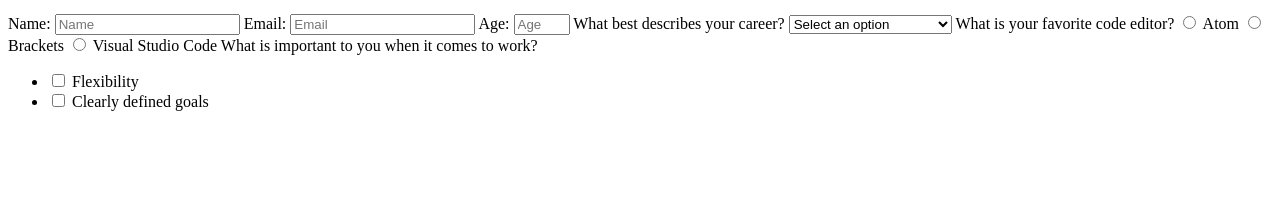
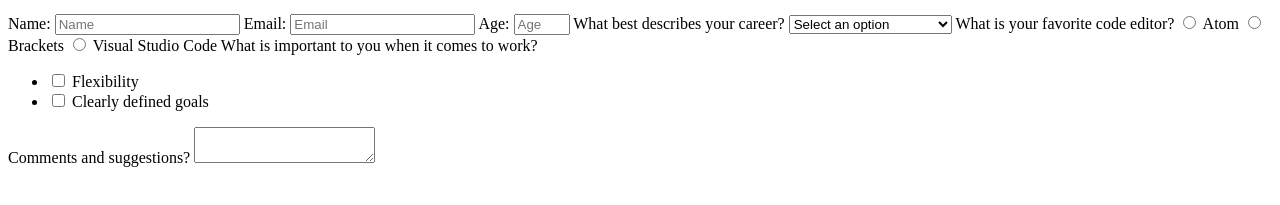
Before and after one commit to ileanahi/free-code-camp, a plain HTML site: page Survey Form/index.html in a window 1280 px wide. Shown: the part 101-306 px from the top of the page. Drawn offline with Linux system fonts and the light colour scheme.

Commit message:
feat: Added a textarea to fulfill User Story 15

```diff
--- a/Survey Form/index.html
+++ b/Survey Form/index.html
@@ -45,7 +45,8 @@
                 <li><input type="checkbox" value="1"> Flexibility</li>
                 <li><input type="checkbox" value="2"> Clearly defined goals</li>
             </ul>
-
+            <label for="comments">Comments and suggestions?</label>
+            <textarea id="comments" name="comments"></textarea>
         </form>
     </main>
 </body>
```
